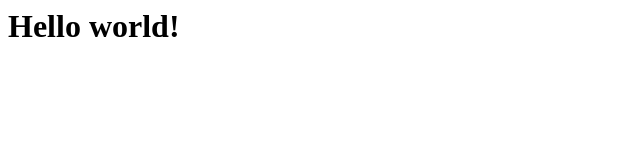
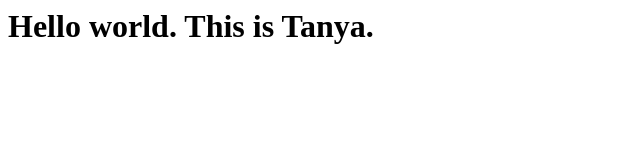
Before and after one commit to tsrushing/my-first-project-1, a plain HTML site: page index.html in a window 1280 px wide. Shown: the whole page, without its empty margins (0-640 px from the left). Drawn offline with Linux system fonts and the light colour scheme.

Commit message:
adding changes to cloned code

```diff
--- a/index.html
+++ b/index.html
@@ -1 +1 @@
-<h1>Hello world!</h1>
+<h1>Hello world. This is Tanya.</h1>
```
